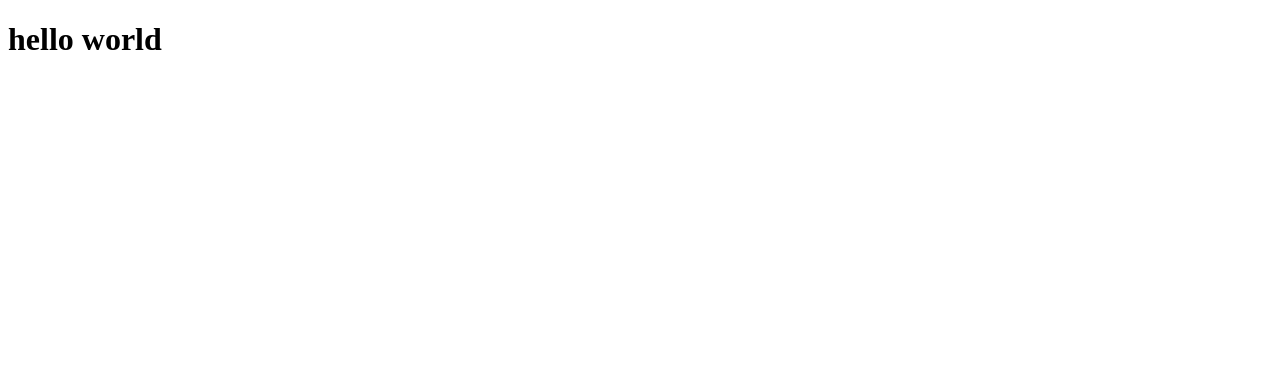
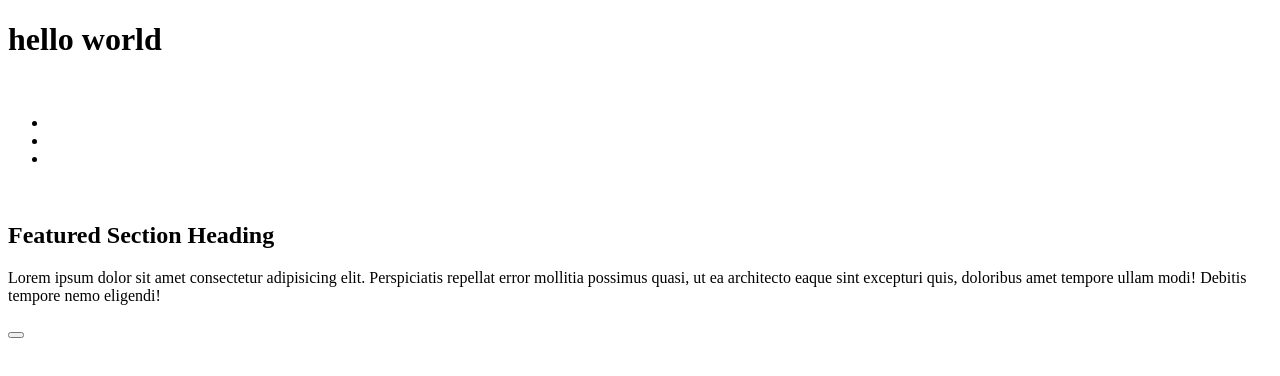
Before and after one commit to rgvh/day_9_demo, a plain HTML site: page index.html in a window 1280 px wide. Drawn offline with Linux system fonts and the light colour scheme.

Commit message:
More scaffolding

```diff
--- a/index.html
+++ b/index.html
@@ -8,5 +8,23 @@
 </head>
 <body>
   <h1>hello world</h1>
+  <header></header>
+  <main>
+    <img>
+    <ul>
+      <li></li>
+      <li></li>
+      <li></li>
+    </ul>
+    <article>
+      <img src="">
+      <section>
+        <h2>Featured Section Heading</h2>
+        <p>Lorem ipsum dolor sit amet consectetur adipisicing elit. Perspiciatis repellat error mollitia possimus quasi, ut ea architecto eaque sint excepturi quis, doloribus amet tempore ullam modi! Debitis tempore nemo eligendi!</p>
+        <button></buttun>
+        </buttun>
+      </section>
+    </article>
+  </main>
 </body>
 </html>
```
